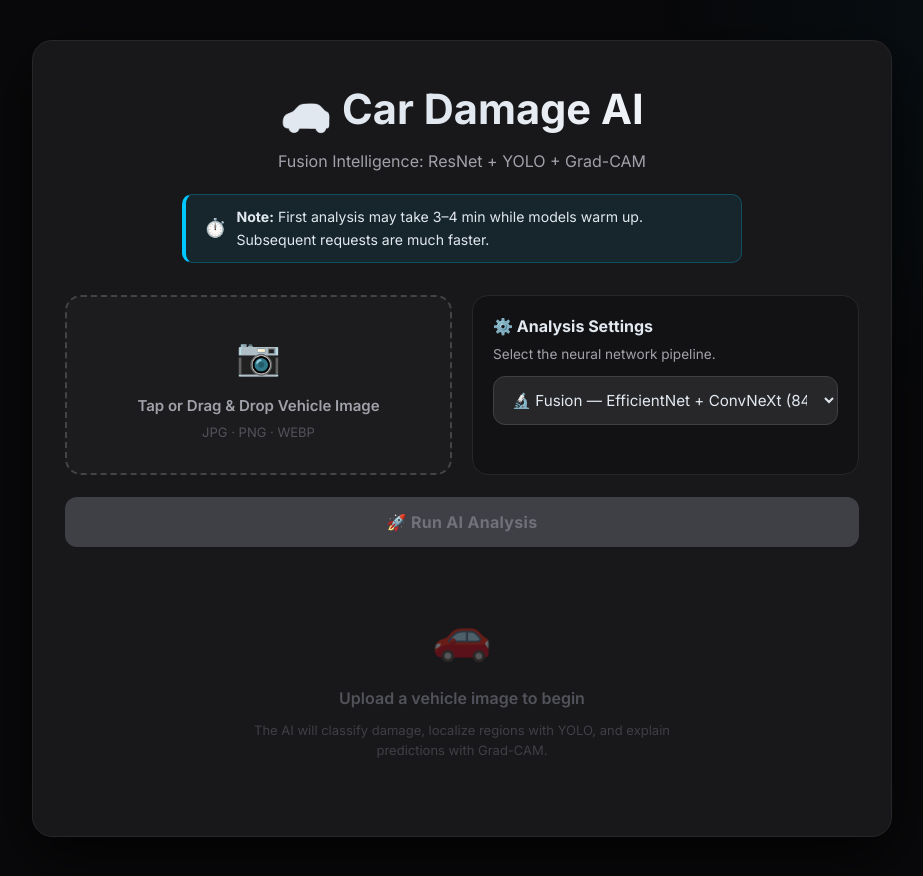
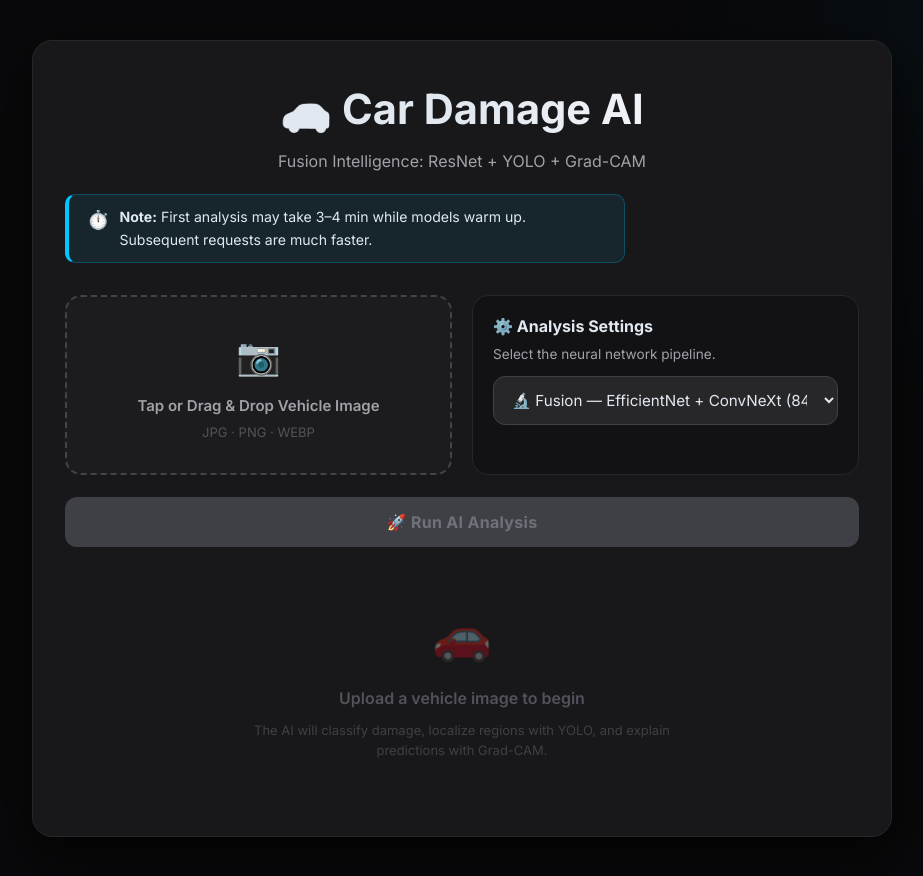
Before and after one commit to junaidariie/DamageLensAI, a React (Create React App) app in the folder DamageLensAI-Frontend/: page / in a window 1280 px wide. Shown: the top 876 px of the page, without its empty margins (178-1101 px from the left). Built offline with nearby package versions, Linux system fonts and the light colour scheme.

Commit message:
Update Header.jsx

```diff
--- a/DamageLensAI-Frontend/src/components/Header.jsx
+++ b/DamageLensAI-Frontend/src/components/Header.jsx
@@ -5,7 +5,7 @@ export default function Header() {
     <div style={s.wrap}>
       <div style={s.shimmerText}>🚗 Car Damage AI</div>
       <p style={s.sub}>Fusion Intelligence: ResNet + YOLO + Grad-CAM</p>
-      <div style={s.warning}>
+      <div style={s.warning} className="warning-box">
         <span style={{ fontSize: 18 }}>⏱️</span>
         <span>
           <b>Note:</b> First analysis may take 3–4 min while models warm up.
@@ -32,8 +32,8 @@ const s = {
   },
   sub: { color: "#a1a1aa", fontSize: "1rem", marginBottom: 20 },
   warning: {
-    display: "inline-flex",
-    alignItems: "center",
+    display: "flex",
+    alignItems: "flex-start",
     gap: 10,
     background: "rgba(0,198,255,0.08)",
     border: "1px solid rgba(0,198,255,0.25)",
@@ -43,6 +43,8 @@ const s = {
     borderRadius: 10,
     fontSize: "0.88rem",
     maxWidth: 560,
+    width: "100%",
     textAlign: "left",
+    boxSizing: "border-box",
   },
 };
```
